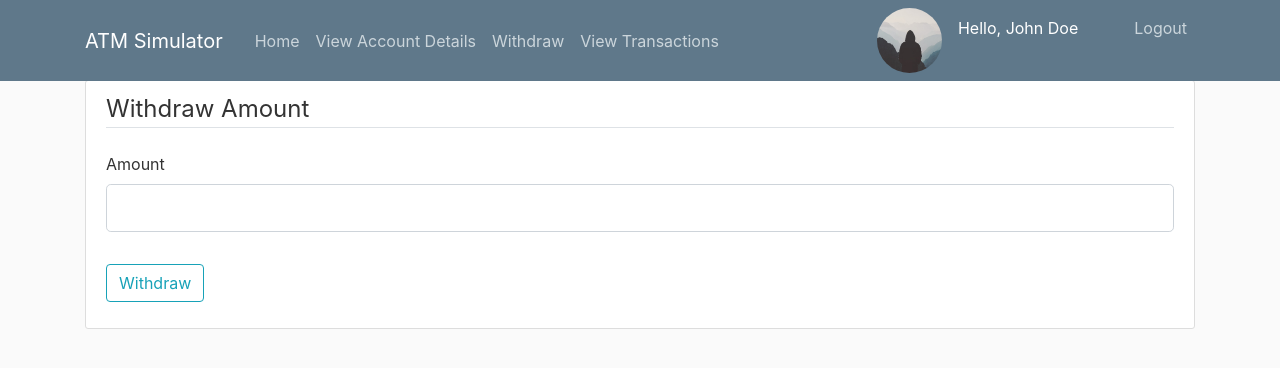
After one commit to TanmayUdupa/atm-simulator, a Flask app: page /withdraw in a window 1280 px wide. The commit adds this page. Shown: the top 368 px of the page. Run offline with Flask 3, Linux system fonts and the light colour scheme; a user stored in the database is signed in.

Commit message:
Add withdraw page

```diff
--- a/atm/forms.py
+++ b/atm/forms.py
@@ -1,8 +1,16 @@
 from flask_wtf import FlaskForm
-from wtforms import StringField, PasswordField, SubmitField
-from wtforms.validators import DataRequired, Length, Regexp
+from wtforms import StringField, PasswordField, SubmitField, DecimalField
+from wtforms.validators import DataRequired, Length, Regexp, ValidationError
+from flask_login import current_user
 
 class LoginForm(FlaskForm):
     account_number = StringField('Account Number (11-digit)', validators=[DataRequired(), Length(min = 11, max = 11), Regexp(regex=r'^\d{11}$')])
     pin = PasswordField('Pin (4-digit)', validators=[DataRequired(), Length(min = 4, max = 4), Regexp(regex=r'^\d{4}$')])
     submit = SubmitField('Log In')
+
+class WithdrawForm(FlaskForm):
+    amount = DecimalField('Amount', validators=[DataRequired()])
+    submit = SubmitField('Withdraw')
+    def validate_amount(self, amount):
+        if amount.data > current_user.account_balance:
+            raise ValidationError('Amount is greater than your account balance')
--- a/atm/routes.py
+++ b/atm/routes.py
@@ -1,6 +1,6 @@
 from flask import render_template, url_for, flash, redirect, request
-from atm import app, bcrypt
-from atm.forms import LoginForm
+from atm import app, bcrypt, db
+from atm.forms import LoginForm, WithdrawForm
 from atm.models import User, Transaction
 from flask_login import login_user, current_user, logout_user, login_required
 
@@ -31,6 +31,7 @@ def home():
 @app.route("/view_transactions")
 @login_required
 def view_transactions():
+    transactions = current_user.transactions
     return render_template('view_transactions.html', transactions=transactions)
 
 @app.route("/login", methods = ['GET', 'POST'])
@@ -53,6 +54,23 @@ def login():
 def account():
     return render_template('account.html')
 
+@app.route("/withdraw", methods = ["GET", "POST"])
+@login_required
+def withdraw():
+    form = WithdrawForm()
+    if form.validate_on_submit():
+        prev_balance = current_user.account_balance
+        curr_balance = current_user.account_balance - form.amount.data
+        current_user.account_balance = curr_balance
+        transaction = Transaction(type_trans = 'Withdraw', prev_balance = prev_balance, curr_balance = curr_balance,
+                                  amount = form.amount.data, user = current_user)
+        db.session.add(transaction)
+        db.session.commit()
+        flash('Withdrawal successful!', 'success')
+        return redirect(url_for('home'))
+    return render_template('withdraw.html', title='Withdraw Amount',
+                           form=form, legend='Withdraw Amount')
+
 @app.route("/logout")
 def logout():
     logout_user()
--- a/atm/templates/layout.html
+++ b/atm/templates/layout.html
@@ -28,6 +28,7 @@
                         <a class="nav-item nav-link" href="{{ url_for('home') }}">Home</a>
                         {% if current_user.is_authenticated %}
                             <a class="nav-item nav-link" href="{{ url_for('account') }}">View Account Details</a>
+                            <a class="nav-item nav-link" href="{{ url_for('withdraw') }}">Withdraw</a>
                             <a class="nav-item nav-link" href="{{ url_for('view_transactions') }}">View Transactions</a>
                         {% endif %}
                     </div>
--- a/atm/templates/view_transactions.html
+++ b/atm/templates/view_transactions.html
@@ -4,7 +4,7 @@
         <article class="media content-section">
             <div class="media-body">
                 <div class="transaction-metadata">
-                    <a class="mr-2" href="#">{{ transaction.owner }}</a>
+                    <a class="mr-2" href="#">{{ transaction.user.name }}</a>
                     <small class="text-muted">{{ transaction.date }}</small>
                 </div>
                 <h2><a class="transaction-title" href="#">{{ transaction.type }}</a></h2>
--- /dev/null
+++ b/atm/templates/withdraw.html
@@ -0,0 +1,27 @@
+{% extends "layout.html" %}
+{% block content %}
+<div class="content-section">
+    <form method="POST" action="">
+        {{ form.hidden_tag() }}
+        <fieldset class="form-group">
+            <legend class="border-bottom mb-4">{{ legend }}</legend>
+            <div class="form-group">
+                {{ form.amount.label(class="form-control-label") }}
+                {% if form.amount.errors %}
+                    {{ form.amount(class="form-control form-control-lg is-invalid") }}
+                    <div class="invalid-feedback">
+                        {% for error in form.amount.errors %}
+                            <span>{{ error }}</span>
+                        {% endfor %}
+                    </div>
+                {% else %}
+                    {{ form.amount(class="form-control form-control-lg") }}
+                {% endif %}
+            </div>
+        </fieldset>
+        <div class="form-group">
+            {{ form.submit(class="btn btn-outline-info") }}
+        </div>
+    </form>
+</div>
+{% endblock content %}
```
Also changed, not shown: var/atm-instance/site.db.
